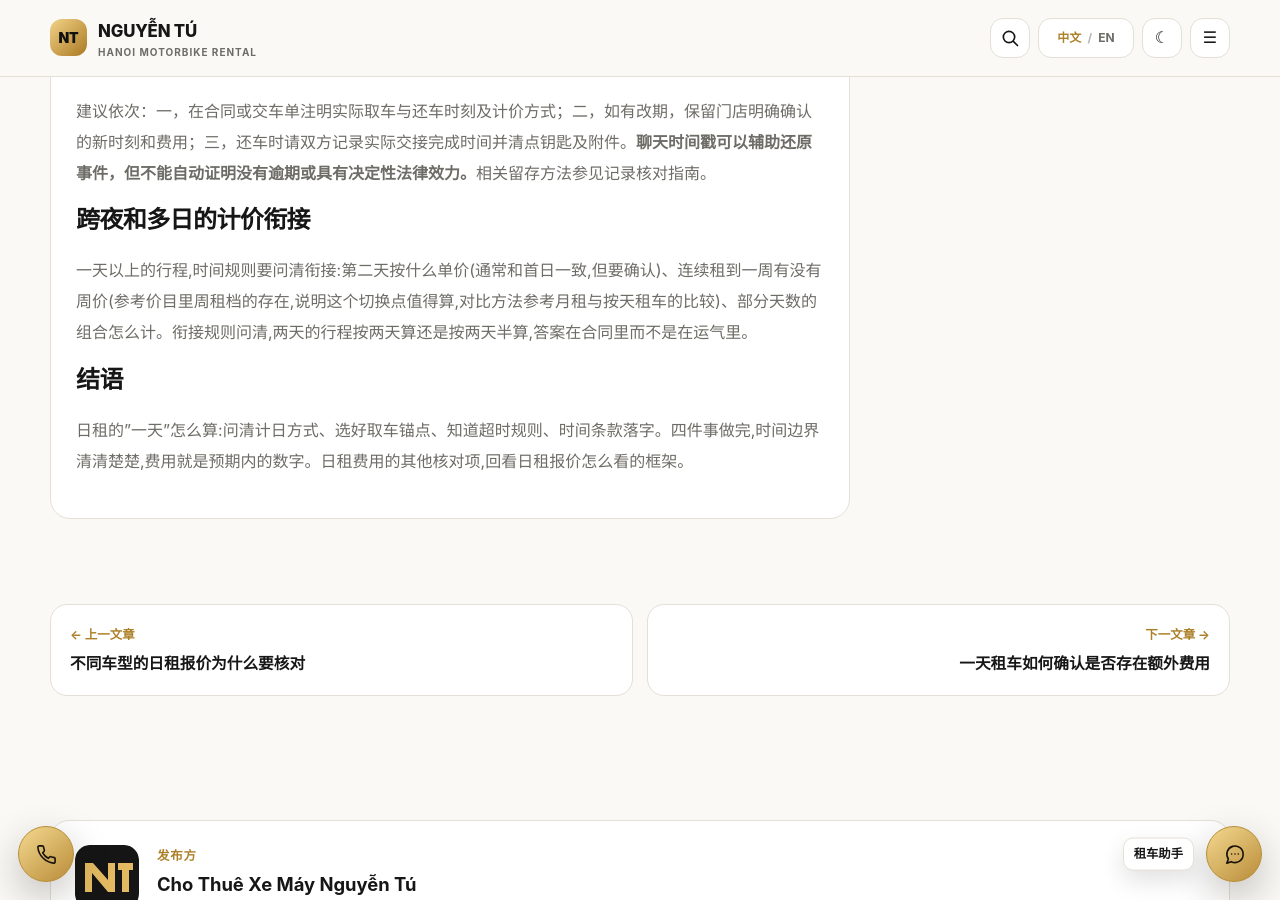
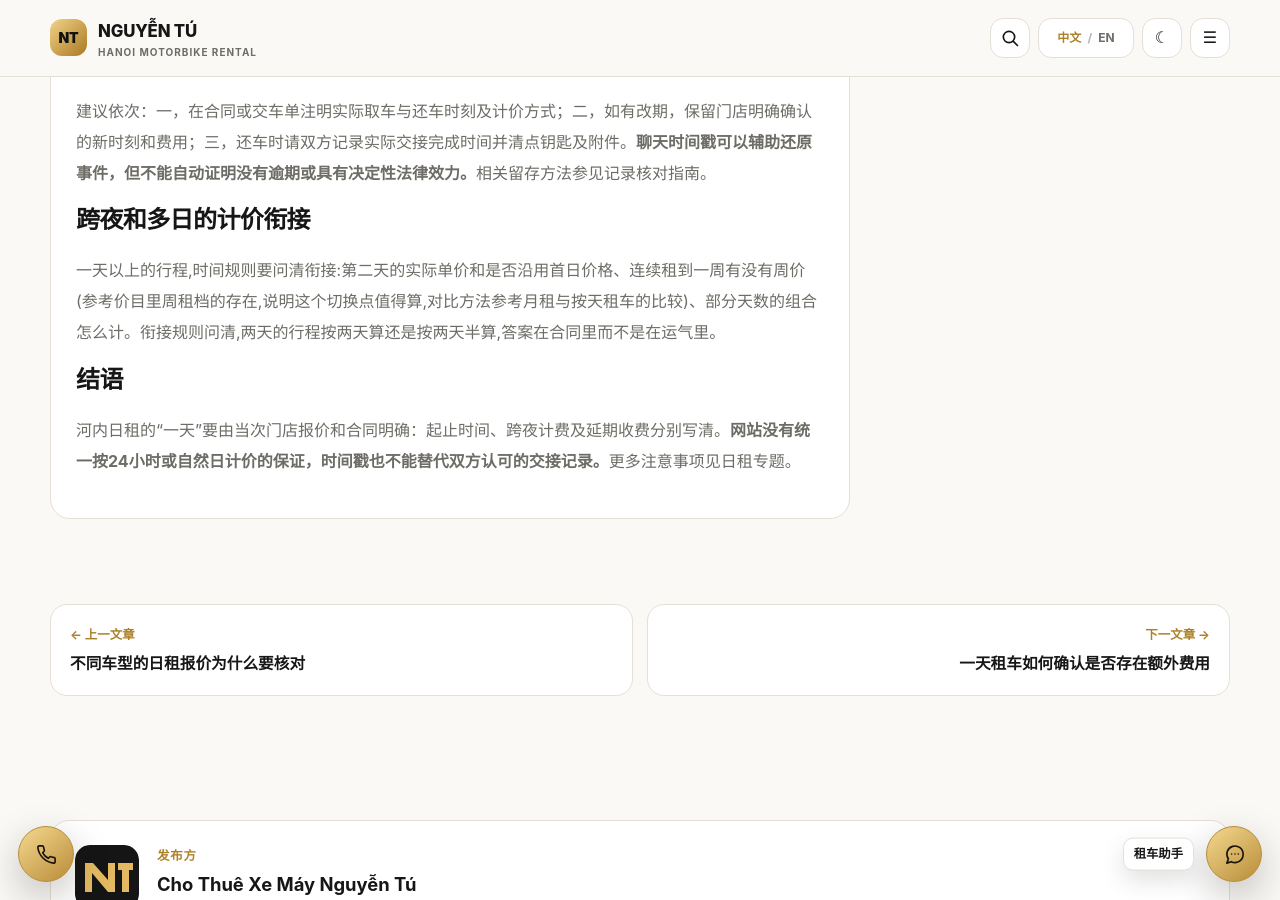
Before and after one commit to thuexemayhanoi/china, a Jekyll site: the page built from _posts/2026-10-11-hanoi-pricing-daily-09.md, in a window 1280 px wide and 900 px high, scrolled down 1143 px. Built offline with Jekyll 4.4.1, drawn with Linux system fonts in a browser that asks for light colours.

Commit message:
seo(china): align AEO conclusion with fact-checked answers 2026-10-11-hanoi-pricing-daily-09.md

```diff
--- a/_posts/2026-10-11-hanoi-pricing-daily-09.md
+++ b/_posts/2026-10-11-hanoi-pricing-daily-09.md
@@ -33,8 +33,8 @@ publication_method: "automated_qa"
 
 ## 跨夜和多日的计价衔接
 
-一天以上的行程,时间规则要问清衔接:第二天按什么单价(通常和首日一致,但要确认)、连续租到一周有没有周价(参考价目里周租档的存在,说明这个切换点值得算,对比方法参考[月租与按天租车的比较](/blog/hanoi-rental-longterm-04/))、部分天数的组合怎么计。衔接规则问清,两天的行程按两天算还是按两天半算,答案在合同里而不是在运气里。
+一天以上的行程,时间规则要问清衔接:第二天的实际单价和是否沿用首日价格、连续租到一周有没有周价(参考价目里周租档的存在,说明这个切换点值得算,对比方法参考[月租与按天租车的比较](/blog/hanoi-rental-longterm-04/))、部分天数的组合怎么计。衔接规则问清,两天的行程按两天算还是按两天半算,答案在合同里而不是在运气里。
 
 ## 结语
 
-日租的"一天"怎么算:问清计日方式、选好取车锚点、知道超时规则、时间条款落字。四件事做完,时间边界清清楚楚,费用就是预期内的数字。日租费用的其他核对项,回看[日租报价怎么看](/topics/pricing/daily/)的框架。
+河内日租的“一天”要由当次门店报价和合同明确：起止时间、跨夜计费及延期收费分别写清。**网站没有统一按24小时或自然日计价的保证，时间戳也不能替代双方认可的交接记录。**更多注意事项见[日租专题](/topics/pricing/daily/)。
```
